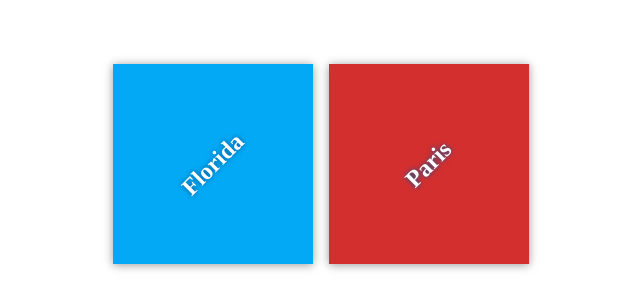
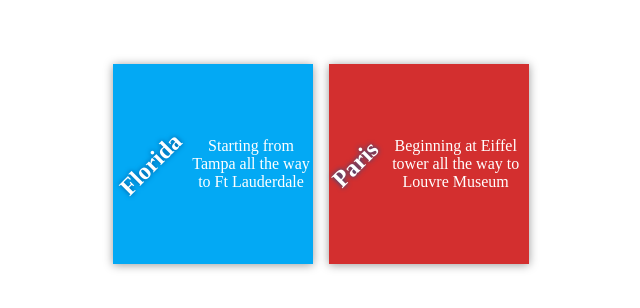
Before and after one commit to Ava229/my-travel-plans, a plain HTML site: page index.html in a window 1280 px wide. Shown: the part 236-544 px from the top of the page, without its empty margins (319-959 px from the left). Drawn offline with Linux system fonts and the light colour scheme.

Commit message:
Added the locations

```diff
--- a/index.html
+++ b/index.html
@@ -12,10 +12,12 @@
         <div class="destination-container">
             <div class="destination" id="florida">
                 <h2>Florida</h2>
+				<p> Starting from Tampa all  the way to Ft Lauderdale </p>
             </div>
 
             <div class="destination" id="paris">
                 <h2>Paris</h2>
+				<p> Beginning at Eiffel tower all the way to Louvre Museum </p>
             </div>
         </div>
     </div>
```
